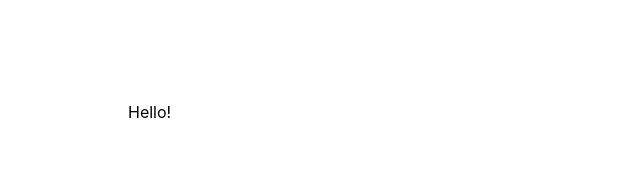
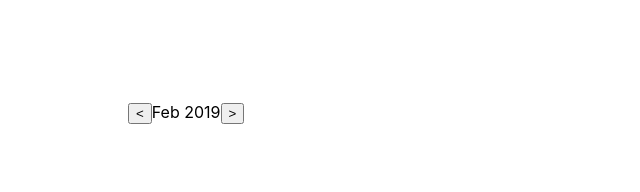
Before and after one commit to shaitaldesai/assignment, a React (Create React App) app: page / in a window 1280 px wide. Shown: the top 192 px of the page, without its empty margins (0-640 px from the left). Built offline with nearby package versions, Linux system fonts and the light colour scheme.

Commit message:
implemented previous and back buttons

```diff
--- a/src/App.js
+++ b/src/App.js
@@ -1,6 +1,7 @@
 import React, { Component } from 'react';
 import moment from 'moment';
 import events from './events.json';
+// import Week from './Week.js';
 import './App.css';
 
 class App extends Component {
@@ -17,7 +18,11 @@ class App extends Component {
     this.getMonthStr = this.getMonthStr.bind(this);
     this.getYear = this.getYear.bind(this);
     this.getDaysInMonth = this.getDaysInMonth.bind(this);
+    this.monthDecrement = this.monthDecrement.bind(this);
+    this.monthIncrement = this.monthIncrement.bind(this);
+    this.getFirstDayOfMonth = this.getFirstDayOfMonth.bind(this);
     this.months =  {'Jan': 1, 'Feb': 2, 'Mar': 3, 'Apr': 4, 'May': 5, 'Jun': 6, 'Jul': 7, 'Aug': 8, 'Sept': 9, 'Oct': 10, 'Nov': 11, 'Dec': 12};
+    this.weekDays = {'Sun': 0, 'Mon': 1, 'Tue': 2, 'Wed': 3, 'Thu': 4, 'Fri': 5, 'Sat': 6};
   }
 
   componentDidMount () {
@@ -44,10 +49,15 @@ class App extends Component {
 
   getMonth () {
     let monthStr = this.state.currentTime.slice(5, 8);
-    return this.months[monthStr];
+    let month = this.months[monthStr];
+    if (month < 10) {
+      return `0${month}`;
+    } else {
+      return month;
+    }
   }
 
-    getMonthStr () {
+  getMonthStr () {
     return this.state.currentTime.slice(5, 8);
   }
 
@@ -56,8 +66,30 @@ class App extends Component {
   }
 
   getDaysInMonth (year, month) {
+    return new Date(year, month, 0).getDate();
+  }
 
-    return new Date(year, month, 0).getDate();
+  monthDecrement () {
+    var date = this.getMonth() + this.getDate() + this.getYear();
+    let currentState = moment(date, "MMDDYYYY").subtract(1, 'months').format('llll');
+    this.setState({
+      currentTime: currentState
+    })
+    console.log('After-DECREMENT:', currentState);
+  }
+
+  monthIncrement () {
+    var date = this.getMonth() + this.getDate() + this.getYear();
+    let currentState = moment(date, "MMDDYYYY").add(1, 'months').format('llll');
+    this.setState({
+      currentTime: currentState
+    })
+    console.log('After-INCREMENT:', currentState);
+  }
+
+  getFirstDayOfMonth () {
+    let firstDay = moment().startOf('month')._d.toString().slice(0, 3);
+    return this.weekDays[firstDay];
   }
 
   render() {
@@ -65,13 +97,17 @@ class App extends Component {
       console.log('CURRENT:', currentDay);
       let daysInMonth = this.getDaysInMonth(this.getYear(), this.getMonth());
       console.log('DAYSINMONTH:', this.getYear(), this.getMonth(), daysInMonth);
+      let date = this.getMonth() + this.getDate() + this.getYear();
+      date = moment(date, "MMDDYYYY").subtract(1, 'months').format('llll');
+      // date = moment(date, "MMDDYYYY").format('llll');
+      console.log('DATE:', date);
     return (
       <div className='wrapper'>
-      <div className='bar'>
-      </div>
-      <div className='row' >
-      Hello!
-      </div>
+        <div className='bar'>
+          <button onClick={() => this.monthDecrement()}>{'<'}</button>
+          <span>{`${this.getMonthStr()} ${this.getYear()}`}</span>
+          <button onClick={() => this.monthIncrement()}>{'>'}</button>
+        </div>
       </div>
     );
   }
--- /dev/null
+++ b/src/Week.js
@@ -0,0 +1,20 @@
+import React from 'react';
+import './App.css';
+
+const Week = (props) => (
+  <div>
+  {props.weeksArr.map(week => (
+    <div className='row'>
+      <div className="one">{week[0]}</div>
+      <div className="two">{week[1]}</div>
+      <div className="three">{week[2]}</div>
+      <div className="four">{week[3]}</div>
+      <div className="five">{week[4]}</div>
+      <div className="six">{week[5]}</div>
+      <div className="seven">{week[6]}</div>
+    </div>
+  ))}
+  </div>
+)
+
+export default Week;
```
